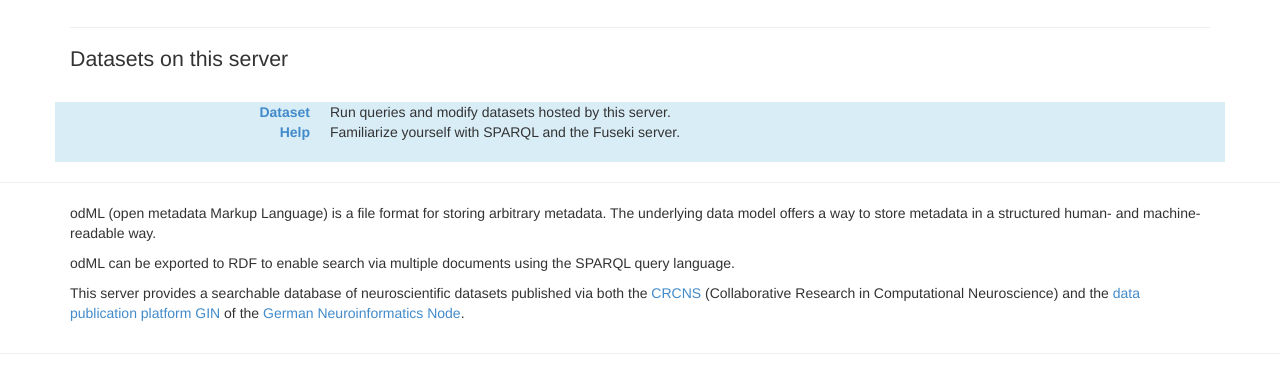
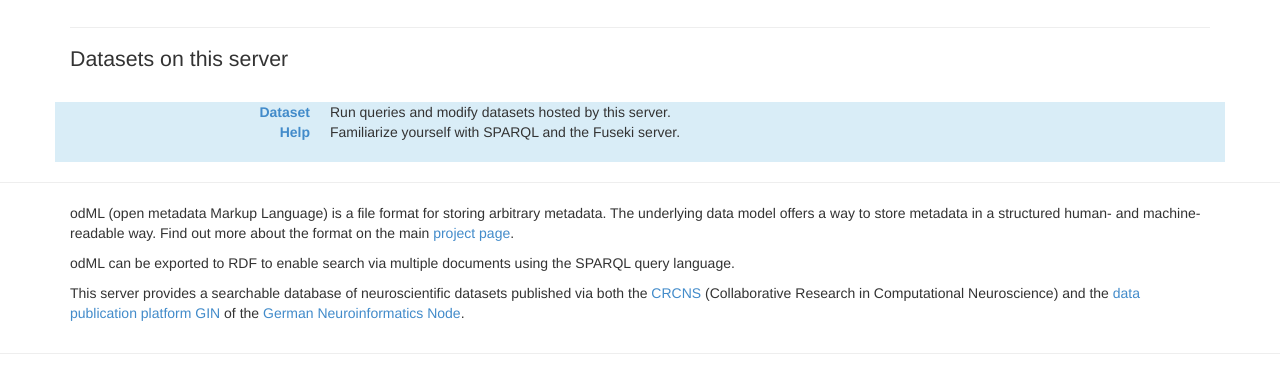
Before and after one commit to G-Node/odml-query, a plain HTML site: page custom/webapp/index.html in a window 1280 px wide. Shown: the part 204-575 px from the top of the page. Drawn offline with Linux system fonts and the light colour scheme; files that its build step writes are made by us from their sources; files whose address does not match are found by name.

Commit message:
[custom/index] Add link to odml page

```diff
--- a/custom/webapp/index.html
+++ b/custom/webapp/index.html
@@ -103,11 +103,13 @@
 
     <hr>
     <div class="container">
-      <p>odML (open metadata Markup Language) is a file format for storing arbitrary metadata.  The underlying data model offers a way to store metadata in a structured human- and machine-readable way.</p>
+      <p>odML (open metadata Markup Language) is a file format for storing arbitrary metadata.
+         The underlying data model offers a way to store metadata in a structured human- and machine-readable way.
+        Find out more about the format on the main <a href="https://g-node.github.io/python-odml/">project page</a>.</p>
       <p>odML can be exported to RDF to enable search via multiple documents using the SPARQL query language.</p>
       <p>This server provides a searchable database of neuroscientific datasets published via both the <a href="https://crcns.org">CRCNS</a>
         (Collaborative Research in Computational Neuroscience) and the <a href="http://gin.g-node.org">data publication platform GIN</a>
-        of the <a href="https:/www.g-node.org">German Neuroinformatics Node</a>.
+        of the <a href="http:/www.g-node.org">German Neuroinformatics Node</a>.
       </p>
     </div>
 
```
